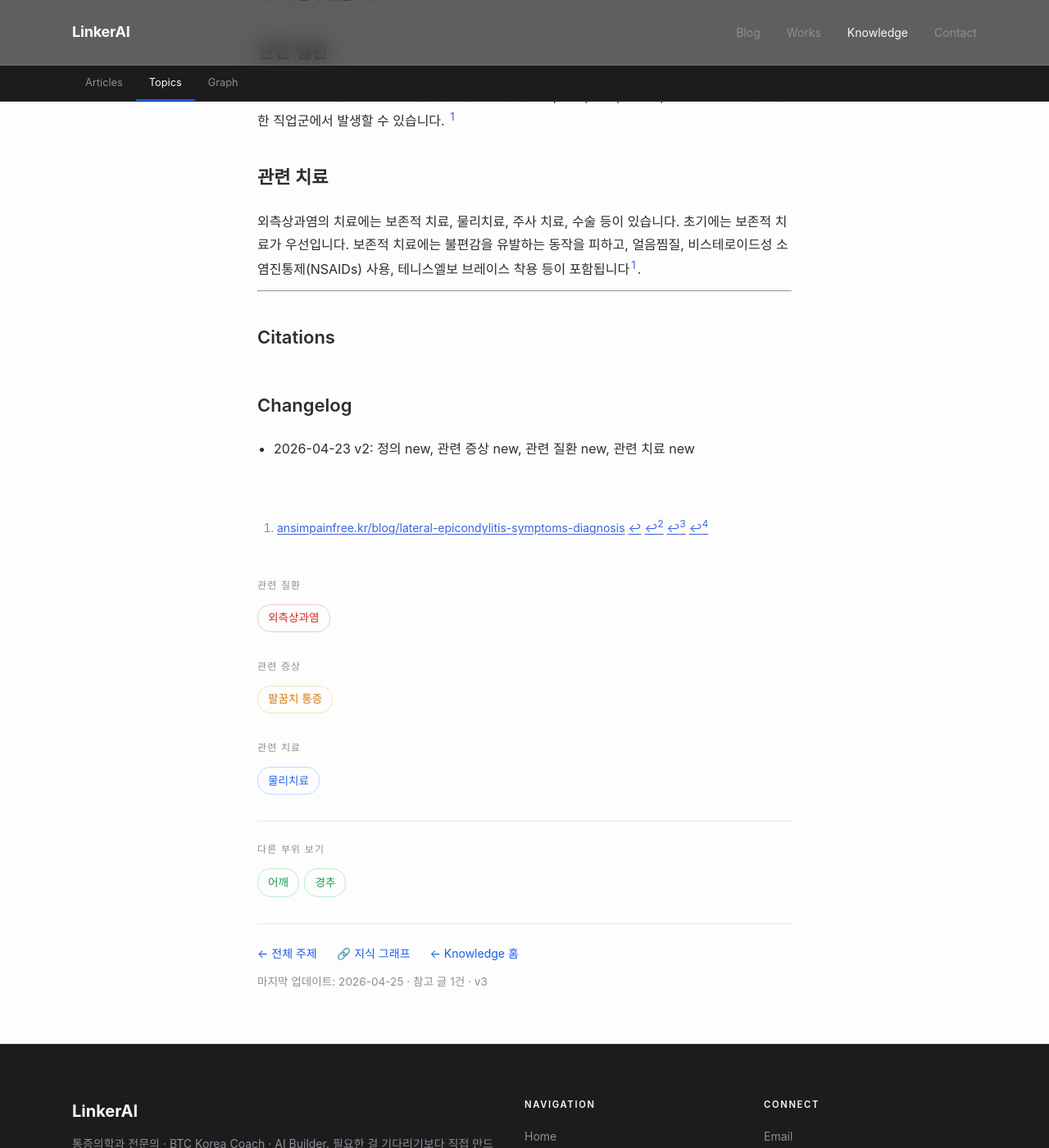
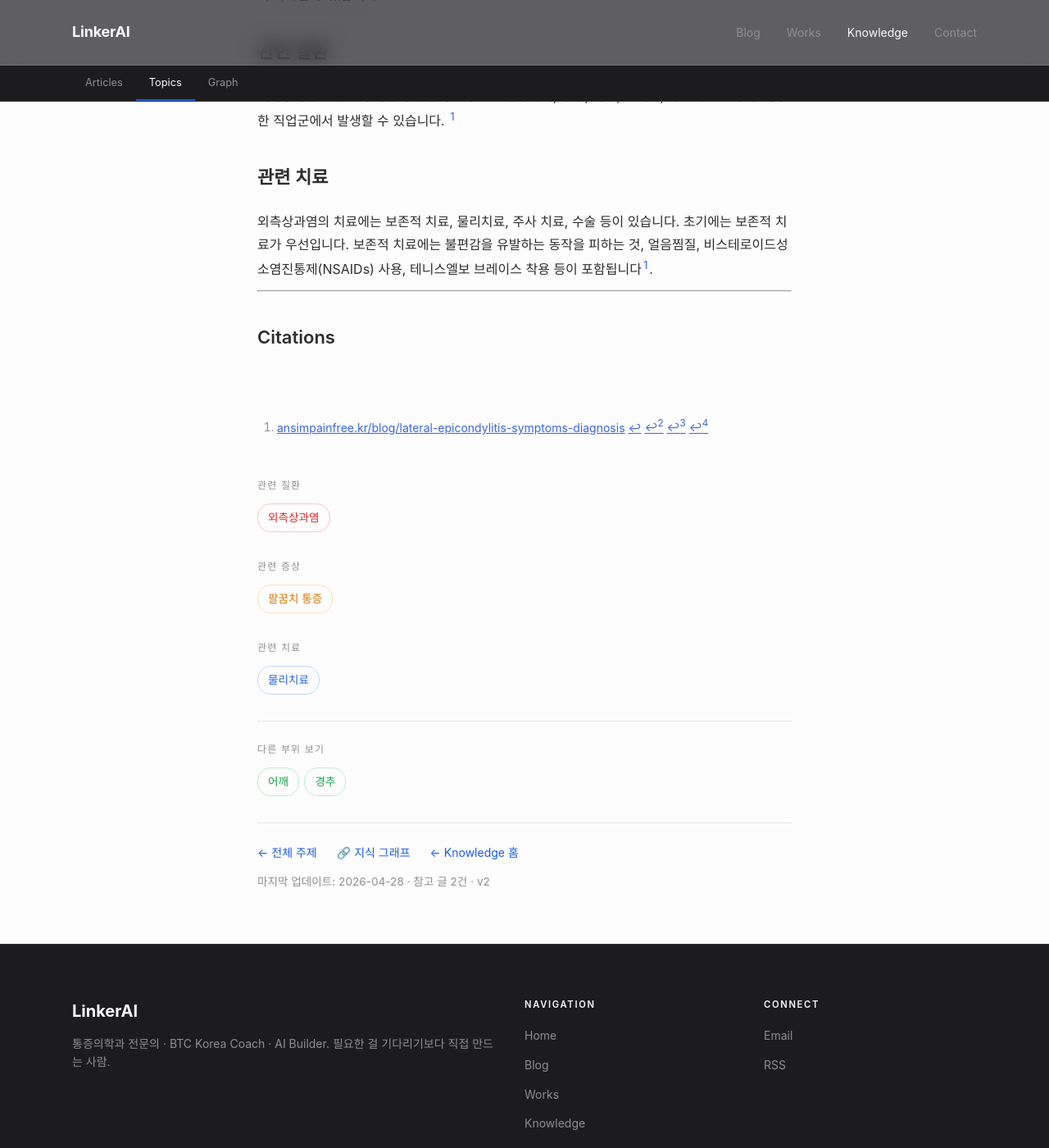
Before and after one commit to feelharmony/linkare-medical-knowledge, a Jekyll site: the page built from body-parts/elbow.md, in a window 1280 px wide and 1400 px high, scrolled down 726 px. Shown: the whole window at 82% size. Built offline with Jekyll 4.4.1, drawn with Linux system fonts in a browser that asks for light colours; some web fonts are replaced.

Commit message:
auto-sync entity: 팔꿈치 (elbow) — finalize

```diff
--- a/body-parts/elbow.md
+++ b/body-parts/elbow.md
@@ -6,9 +6,9 @@ permalink: /body-parts/elbow/
 title: 팔꿈치
 description: 팔꿈치 관절 부위
 title_en: elbow
-last_reviewed: '2026-04-25'
-source_count: 1
-version: 3
+last_reviewed: '2026-04-28'
+source_count: 2
+version: 2
 ---
 ## 정의
 팔꿈치는 팔과 팔뚝을 연결하는 관절로, 외측상과염(테니스엘보)은 팔꿈치 바깥쪽 뼈 돌출 부위인 외측 상과에 붙은 힘줄이 손상되는 질환입니다. [^1]
@@ -20,12 +20,9 @@ version: 3
 외측상과염은 팔꿈치 바깥쪽 힘줄의 손상으로 발생하며, 주부, 목수, 요리사, 사무직 근로자 등 다양한 직업군에서 발생할 수 있습니다. [^1]
 
 ## 관련 치료
-외측상과염의 치료에는 보존적 치료, 물리치료, 주사 치료, 수술 등이 있습니다. 초기에는 보존적 치료가 우선입니다. 보존적 치료에는 불편감을 유발하는 동작을 피하고, 얼음찜질, 비스테로이드성 소염진통제(NSAIDs) 사용, 테니스엘보 브레이스 착용 등이 포함됩니다[^1].
+외측상과염의 치료에는 보존적 치료, 물리치료, 주사 치료, 수술 등이 있습니다. 초기에는 보존적 치료가 우선입니다. 보존적 치료에는 불편감을 유발하는 동작을 피하는 것, 얼음찜질, 비스테로이드성 소염진통제(NSAIDs) 사용, 테니스엘보 브레이스 착용 등이 포함됩니다[^1].
 
 ---
 
 ## Citations
 [^1]: [ansimpainfree.kr/blog/lateral-epicondylitis-symptoms-diagnosis](https://ansimpainfree.kr/blog/lateral-epicondylitis-symptoms-diagnosis)
-
-## Changelog
-- 2026-04-23 v2: 정의 new, 관련 증상 new, 관련 질환 new, 관련 치료 new
```
